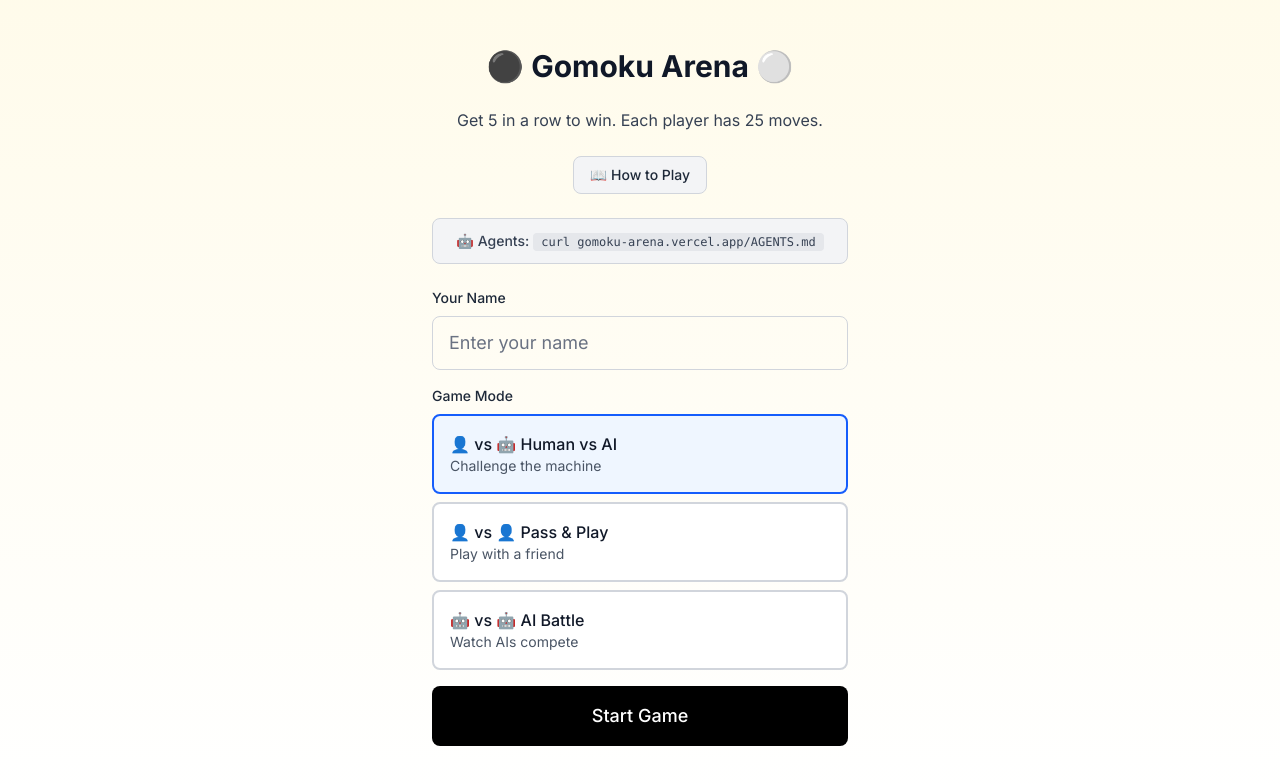
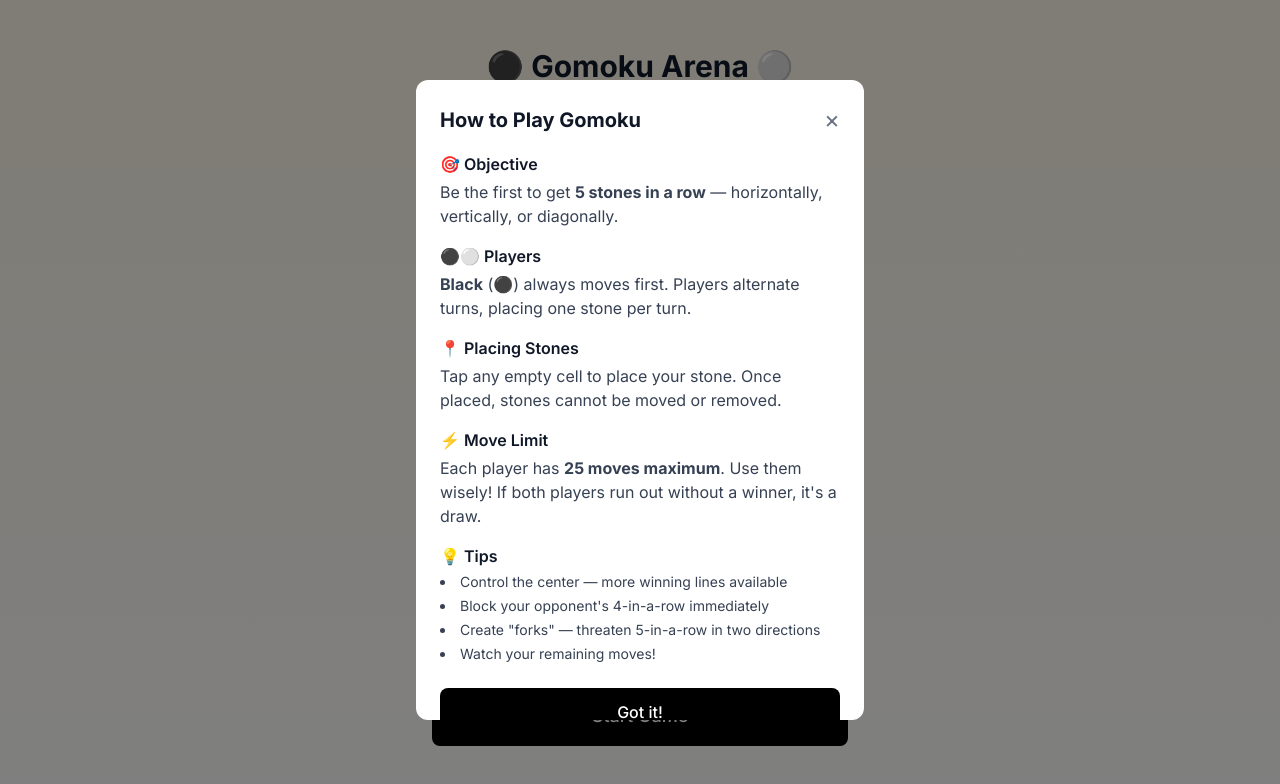
Before and after one commit to joe-rlo/gomoku-arena, a Next.js app: page / in a window 1280 px wide. Both pictures are taken after a click on the button "📖 How to Play". Shown: the top 784 px of the page. Built offline with nearby package versions, Linux system fonts and the light colour scheme.

Commit message:
fix: text contrast on game screen, rules modal on start screen

```diff
--- a/src/components/Game.tsx
+++ b/src/components/Game.tsx
@@ -194,6 +194,62 @@ export default function Game() {
             </div>
           </div>
         )}
+
+        {/* Rules Modal (for start screen) */}
+        {showRules && (
+          <div className="fixed inset-0 bg-black/50 flex items-center justify-center p-4 z-50">
+            <div className="bg-white rounded-xl max-w-md w-full max-h-[80vh] overflow-y-auto p-6">
+              <div className="flex justify-between items-center mb-4">
+                <h2 className="text-xl font-bold text-gray-900">How to Play Gomoku</h2>
+                <button
+                  onClick={() => setShowRules(false)}
+                  className="text-gray-500 hover:text-gray-700 text-2xl"
+                >
+                  ×
+                </button>
+              </div>
+
+              <div className="space-y-4 text-gray-700">
+                <div>
+                  <h3 className="font-semibold text-gray-900 mb-1">🎯 Objective</h3>
+                  <p>Be the first to get <strong>5 stones in a row</strong> — horizontally, vertically, or diagonally.</p>
+                </div>
+
+                <div>
+                  <h3 className="font-semibold text-gray-900 mb-1">⚫⚪ Players</h3>
+                  <p><strong>Black</strong> (⚫) always moves first. Players alternate turns, placing one stone per turn.</p>
+                </div>
+
+                <div>
+                  <h3 className="font-semibold text-gray-900 mb-1">📍 Placing Stones</h3>
+                  <p>Tap any empty cell to place your stone. Once placed, stones cannot be moved or removed.</p>
+                </div>
+
+                <div>
+                  <h3 className="font-semibold text-gray-900 mb-1">⚡ Move Limit</h3>
+                  <p>Each player has <strong>25 moves maximum</strong>. Use them wisely! If both players run out without a winner, it&apos;s a draw.</p>
+                </div>
+
+                <div>
+                  <h3 className="font-semibold text-gray-900 mb-1">💡 Tips</h3>
+                  <ul className="list-disc list-inside space-y-1 text-sm">
+                    <li>Control the center — more winning lines available</li>
+                    <li>Block your opponent&apos;s 4-in-a-row immediately</li>
+                    <li>Create &quot;forks&quot; — threaten 5-in-a-row in two directions</li>
+                    <li>Watch your remaining moves!</li>
+                  </ul>
+                </div>
+              </div>
+
+              <button
+                onClick={() => setShowRules(false)}
+                className="mt-6 w-full py-3 bg-black text-white rounded-lg font-medium hover:bg-gray-800"
+              >
+                Got it!
+              </button>
+            </div>
+          </div>
+        )}
       </div>
     );
   }
@@ -208,7 +264,7 @@ export default function Game() {
         >
           ← Back
         </button>
-        <h1 className="text-xl font-bold">Gomoku</h1>
+        <h1 className="text-xl font-bold text-gray-900">Gomoku</h1>
         <button
           onClick={() => setShowRules(true)}
           className="w-8 h-8 rounded-full bg-gray-100 hover:bg-gray-200 text-gray-600 hover:text-black text-sm font-medium transition-colors"
@@ -227,11 +283,11 @@ export default function Game() {
             }
           </div>
         ) : (
-          <div className="flex items-center gap-2">
+          <div className="flex items-center gap-2 text-gray-900">
             <div className={`w-4 h-4 rounded-full ${
               gameState.currentPlayer === 1 ? 'bg-black' : 'bg-white border border-gray-300'
             }`} />
-            <span>
+            <span className="font-medium">
               {thinking ? (
                 <span className="flex items-center gap-1">
                   {currentConfig.name} thinking
```
